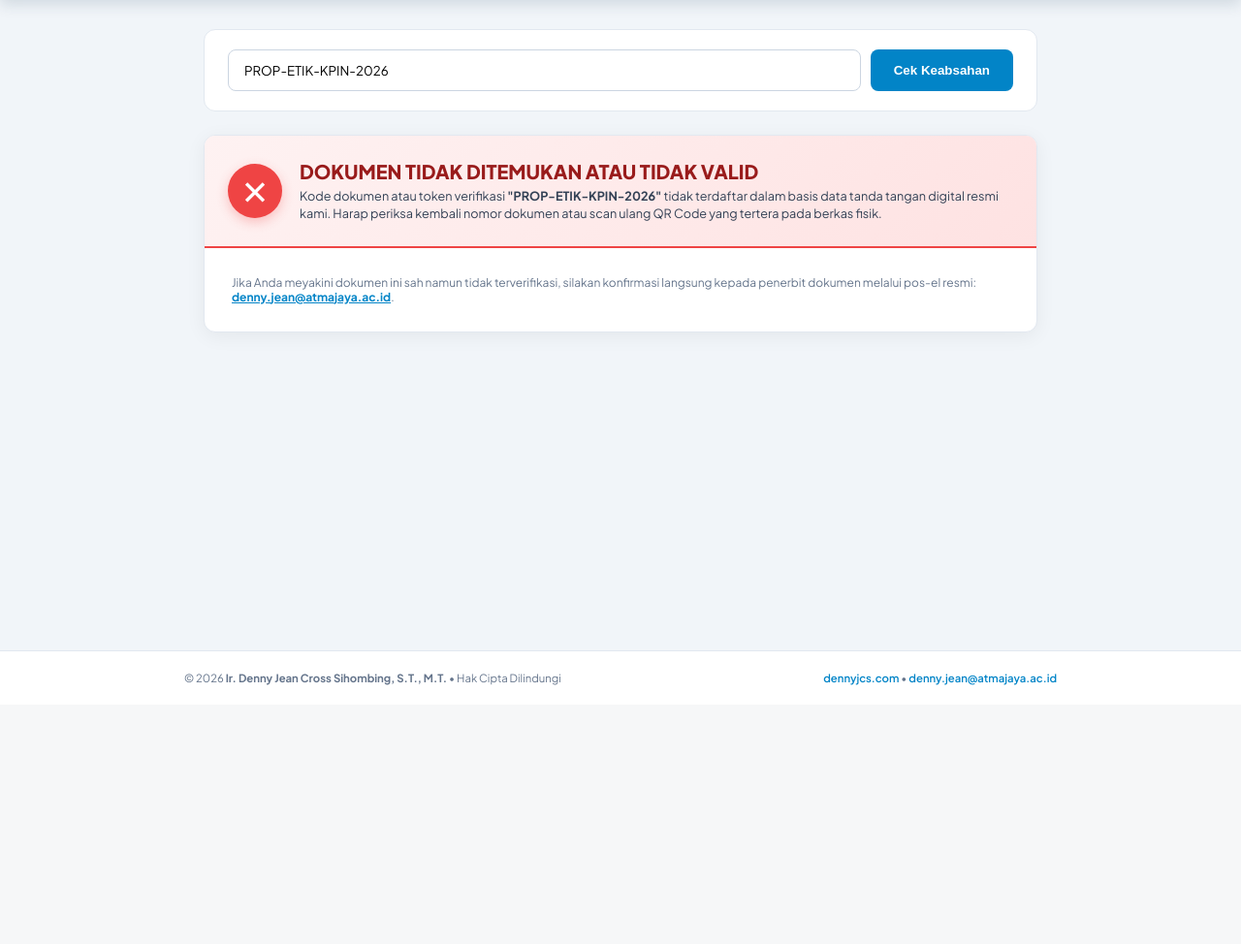
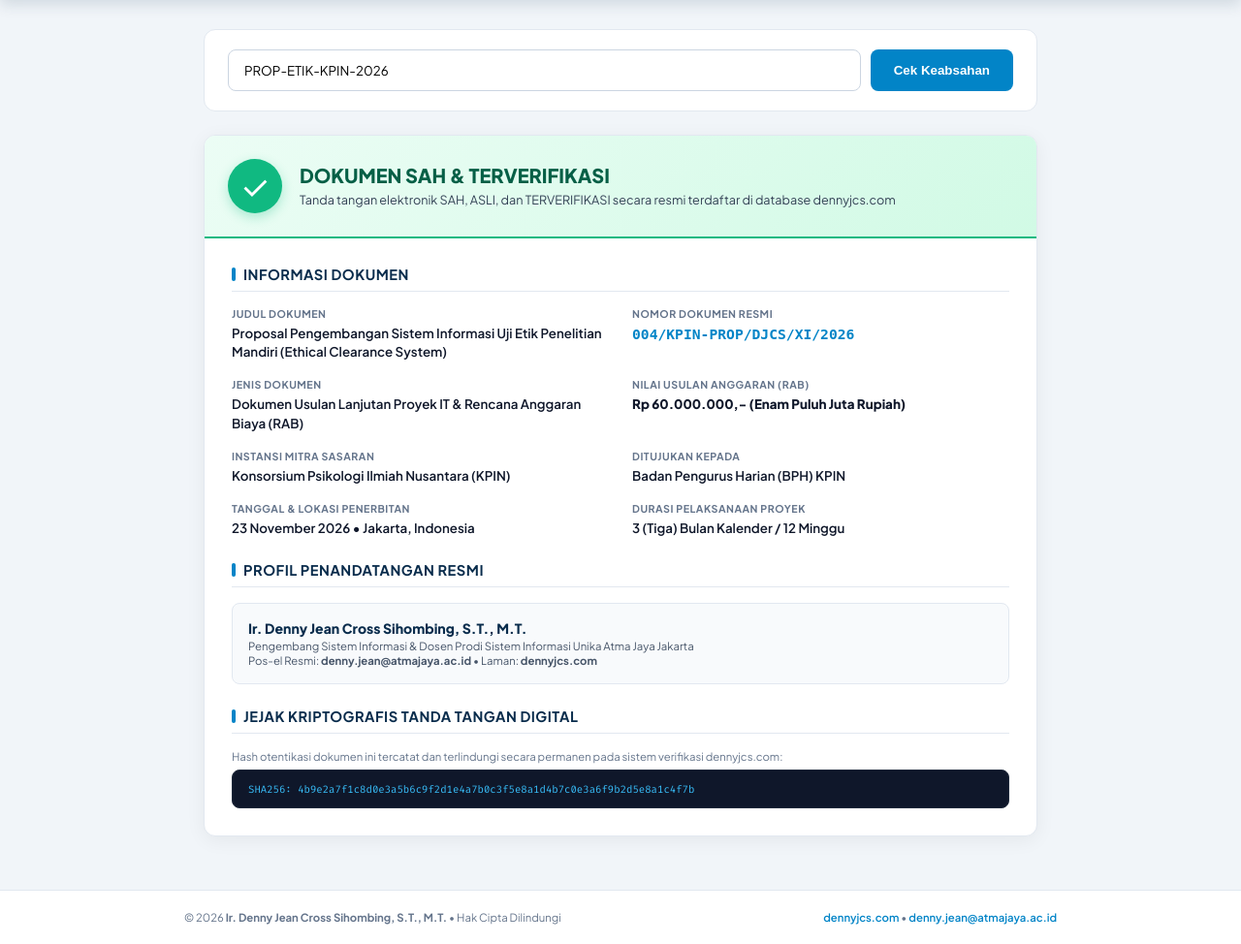
Before and after one commit to pustahalab/dinas-pertanian, a PHP site: page /index.php?doc=PROP-ETIK-KPIN-2026 in a window 1280 px wide. Shown: the part 73-1047 px from the top of the page at 97% size. Before the commit the page ends 780 px from the top, so only its background shows below. Run offline with PHP 8.4, Linux system fonts and the light colour scheme.

Commit message:
feat(esign): register KPIN proposal E-Sign verification in dennyjcs.com/e-sign

```diff
--- a/cpanel_esign/index.php
+++ b/cpanel_esign/index.php
@@ -48,8 +48,32 @@ $registered_docs = [
         'hash_signature'  => 'SHA256: 7e2d9b1a5f8c4e0d6b3a2f1c8e9d0a7b5c4f2e1d8a0b9c3e6f5a7d1b8c2e4a6f',
         'status'          => 'VALID',
         'status_desc'     => 'Tanda tangan elektronik SAH, ASLI, dan TERVERIFIKASI secara resmi terdaftar di database dennyjcs.com'
+    ],
+    'PROP-ETIK-KPIN-2026' => [
+        'title'           => 'Proposal Pengembangan Sistem Informasi Uji Etik Penelitian Mandiri (Ethical Clearance System)',
+        'doc_number'      => '004/KPIN-PROP/DJCS/XI/2026',
+        'doc_type'        => 'Dokumen Usulan Lanjutan Proyek IT & Rencana Anggaran Biaya (RAB)',
+        'target_agency'   => 'Konsorsium Psikologi Ilmiah Nusantara (KPIN)',
+        'target_person'   => 'Badan Pengurus Harian (BPH) KPIN',
+        'signer_name'     => 'Ir. Denny Jean Cross Sihombing, S.T., M.T.',
+        'signer_role'     => 'Pengembang Sistem Informasi & Dosen Prodi Sistem Informasi Unika Atma Jaya Jakarta',
+        'signer_email'    => 'denny.jean@atmajaya.ac.id',
+        'issue_date'      => '23 November 2026',
+        'issue_location'  => 'Jakarta, Indonesia',
+        'budget_value'    => 'Rp 60.000.000,- (Enam Puluh Juta Rupiah)',
+        'duration'        => '3 (Tiga) Bulan Kalender / 12 Minggu',
+        'hash_signature'  => 'SHA256: 4b9e2a7f1c8d0e3a5b6c9f2d1e4a7b0c3f5e8a1d4b7c0e3a6f9b2d5e8a1c4f7b',
+        'status'          => 'VALID',
+        'status_desc'     => 'Tanda tangan elektronik SAH, ASLI, dan TERVERIFIKASI secara resmi terdaftar di database dennyjcs.com'
     ]
 ];
+
+// Alias mapping agar pencarian dengan Token ID atau No Dokumen langsung valid
+$registered_docs['DJCS-ESIGN-KPIN-2026']       = &$registered_docs['PROP-ETIK-KPIN-2026'];
+$registered_docs['004/KPIN-PROP/DJCS/XI/2026']  = &$registered_docs['PROP-ETIK-KPIN-2026'];
+$registered_docs['DJCS-ESIGN-BIAK-2026']       = &$registered_docs['PROP-KARTANI-BIAK-2026'];
+$registered_docs['DJCS-ESIGN-PROP-2026']       = &$registered_docs['PROP-KARTANI-BIAK-2026'];
+$registered_docs['012/EXT-PROP/DJCS/XI/2026']  = &$registered_docs['PROP-KARTANI-BIAK-2026'];
 
 // Evaluasi status dokumen
 $is_searched = !empty($doc_param);
@@ -60,13 +84,17 @@ if ($is_searched) {
     // Normalisasi pencarian
     $doc_key = strtoupper($doc_param);
 
-    // Fallback jika scan parameter mengandung substring
-    if (strpos($doc_key, 'KARTANI') !== false || strpos($doc_key, 'BIAK') !== false || strpos($doc_key, '012') !== false) {
-        $doc_key = 'PROP-KARTANI-BIAK-2026';
-    }
-
     if (isset($registered_docs[$doc_key])) {
         $doc_data = $registered_docs[$doc_key];
+        $is_valid = true;
+    } elseif (strpos($doc_key, 'ETIK') !== false || strpos($doc_key, 'KPIN') !== false || strpos($doc_key, '004') !== false) {
+        $doc_data = $registered_docs['PROP-ETIK-KPIN-2026'];
+        $is_valid = true;
+    } elseif (strpos($doc_key, 'SURAT') !== false && (strpos($doc_key, 'KARTANI') !== false || strpos($doc_key, 'BIAK') !== false)) {
+        $doc_data = $registered_docs['SURAT-KARTANI-BIAK-2026'];
+        $is_valid = true;
+    } elseif (strpos($doc_key, 'KARTANI') !== false || strpos($doc_key, 'BIAK') !== false || strpos($doc_key, '012') !== false) {
+        $doc_data = $registered_docs['PROP-KARTANI-BIAK-2026'];
         $is_valid = true;
     }
 }
@@ -482,9 +510,40 @@ if ($is_searched) {
           <p style="font-size: 9.5pt; color: #475569; max-width: 580px; margin: 0 auto 20px auto; line-height: 1.5;">
             Layanan ini diperuntukkan bagi instansi mitra kerja sama, dinas pemerintah, dan pihak terkait untuk memvalidasi keaslian tanda tangan digital pada proposal teknis, surat pengantar, dan dokumen resmi yang diterbitkan oleh <strong>Ir. Denny Jean Cross Sihombing, S.T., M.T.</strong>
           </p>
-          <p style="font-size: 8.5pt; color: #64748b;">
+          <p style="font-size: 8.5pt; color: #64748b; margin-bottom: 24px;">
             Gunakan kamera ponsel Anda untuk memindai QR Code pada dokumen fisik, atau masukkan kode identitas dokumen pada kolom pencarian di atas.
           </p>
+
+          <div style="margin-top: 20px; padding-top: 20px; border-top: 1px solid #e2e8f0; text-align: left;">
+            <p style="font-size: 8.5pt; font-weight: 700; color: #092c4c; text-transform: uppercase; letter-spacing: 0.5px; margin-bottom: 12px; text-align: center;">Dokumen Resmi Terverifikasi Aktif:</p>
+            <div style="display: flex; flex-direction: column; gap: 10px; max-width: 650px; margin: 0 auto;">
+
+              <a href="?doc=PROP-ETIK-KPIN-2026" style="display: flex; justify-content: space-between; align-items: center; background: #ffffff; border: 1px solid #cbd5e1; border-radius: 8px; padding: 12px 16px; text-decoration: none; color: #1e293b; transition: all 0.2s; box-shadow: 0 1px 3px rgba(0,0,0,0.05);">
+                <div>
+                  <strong style="color: #991b1b; font-size: 9.2pt; display: block;">Proposal Sistem Informasi Uji Etik Mandiri (KPIN)</strong>
+                  <div style="font-size: 8pt; color: #64748b; margin-top: 2px;">RAB: <strong>Rp 60.000.000,-</strong> &bull; Ditujukan: BPH KPIN &bull; 23 Nov 2026</div>
+                </div>
+                <span style="font-size: 7.5pt; background: #ecfdf5; color: #059669; font-weight: 700; padding: 4px 10px; border-radius: 4px; border: 1px solid #a7f3d0; white-space: nowrap;">TERVERIFIKASI &rarr;</span>
+              </a>
+
+              <a href="?doc=PROP-KARTANI-BIAK-2026" style="display: flex; justify-content: space-between; align-items: center; background: #ffffff; border: 1px solid #cbd5e1; border-radius: 8px; padding: 12px 16px; text-decoration: none; color: #1e293b; transition: all 0.2s; box-shadow: 0 1px 3px rgba(0,0,0,0.05);">
+                <div>
+                  <strong style="color: #0284c7; font-size: 9.2pt; display: block;">Proposal SIM-KARTANI OAP Terintegrasi DAMRI</strong>
+                  <div style="font-size: 8pt; color: #64748b; margin-top: 2px;">RAB: <strong>Rp 247.450.000,-</strong> &bull; Ditujukan: Dinas Pertanian Biak Numfor &bull; 16 Nov 2026</div>
+                </div>
+                <span style="font-size: 7.5pt; background: #ecfdf5; color: #059669; font-weight: 700; padding: 4px 10px; border-radius: 4px; border: 1px solid #a7f3d0; white-space: nowrap;">TERVERIFIKASI &rarr;</span>
+              </a>
+
+              <a href="?doc=SURAT-KARTANI-BIAK-2026" style="display: flex; justify-content: space-between; align-items: center; background: #ffffff; border: 1px solid #cbd5e1; border-radius: 8px; padding: 12px 16px; text-decoration: none; color: #1e293b; transition: all 0.2s; box-shadow: 0 1px 3px rgba(0,0,0,0.05);">
+                <div>
+                  <strong style="color: #0284c7; font-size: 9.2pt; display: block;">Surat Pengantar Proposal SIM-KARTANI Biak Numfor</strong>
+                  <div style="font-size: 8pt; color: #64748b; margin-top: 2px;">No: 012/EXT-PROP/DJCS/XI/2026 &bull; Ditujukan: Plt. Kepala Dinas Pertanian &bull; 16 Nov 2026</div>
+                </div>
+                <span style="font-size: 7.5pt; background: #ecfdf5; color: #059669; font-weight: 700; padding: 4px 10px; border-radius: 4px; border: 1px solid #a7f3d0; white-space: nowrap;">TERVERIFIKASI &rarr;</span>
+              </a>
+
+            </div>
+          </div>
         </div>
       </div>
     <?php endif; ?>
```
